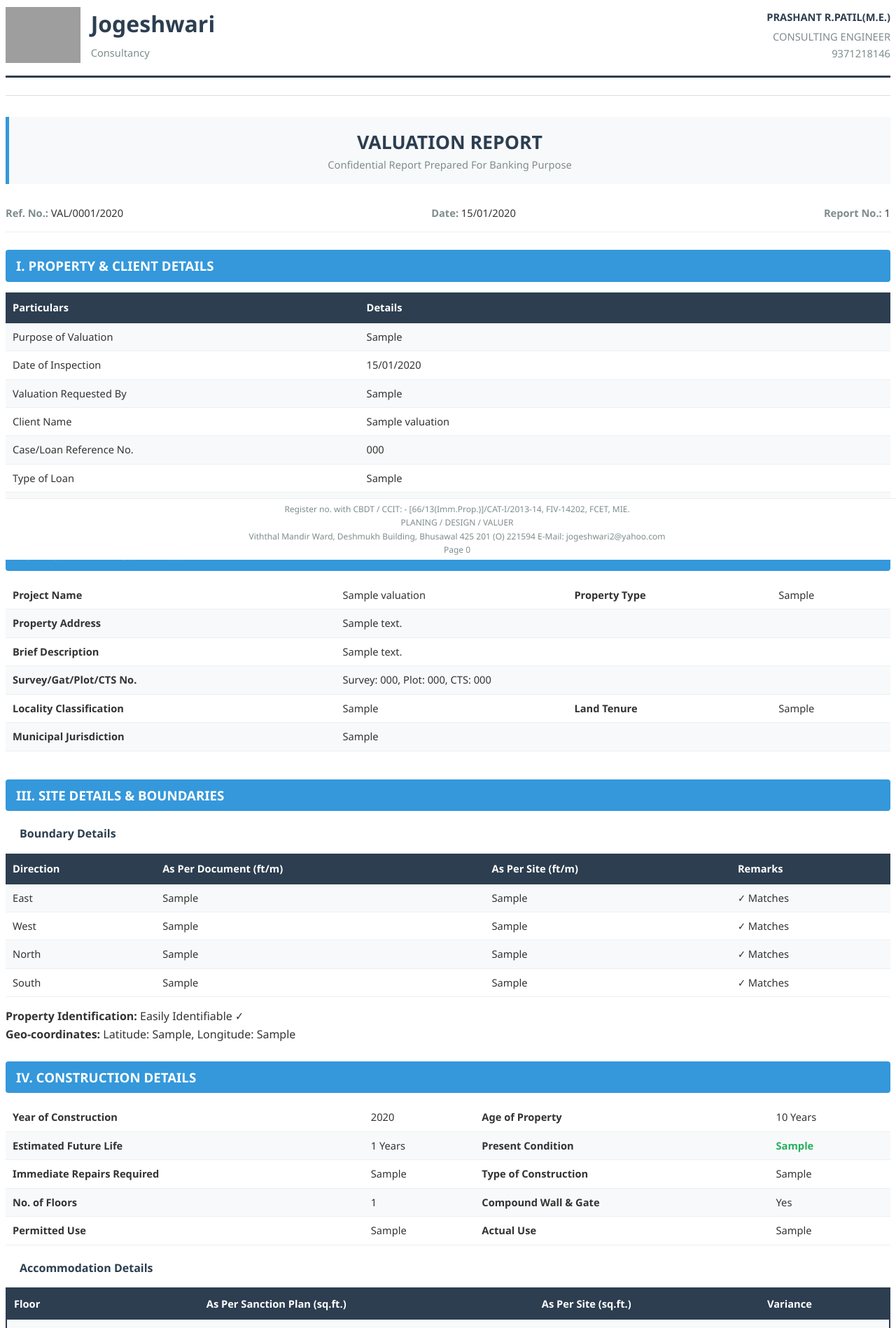
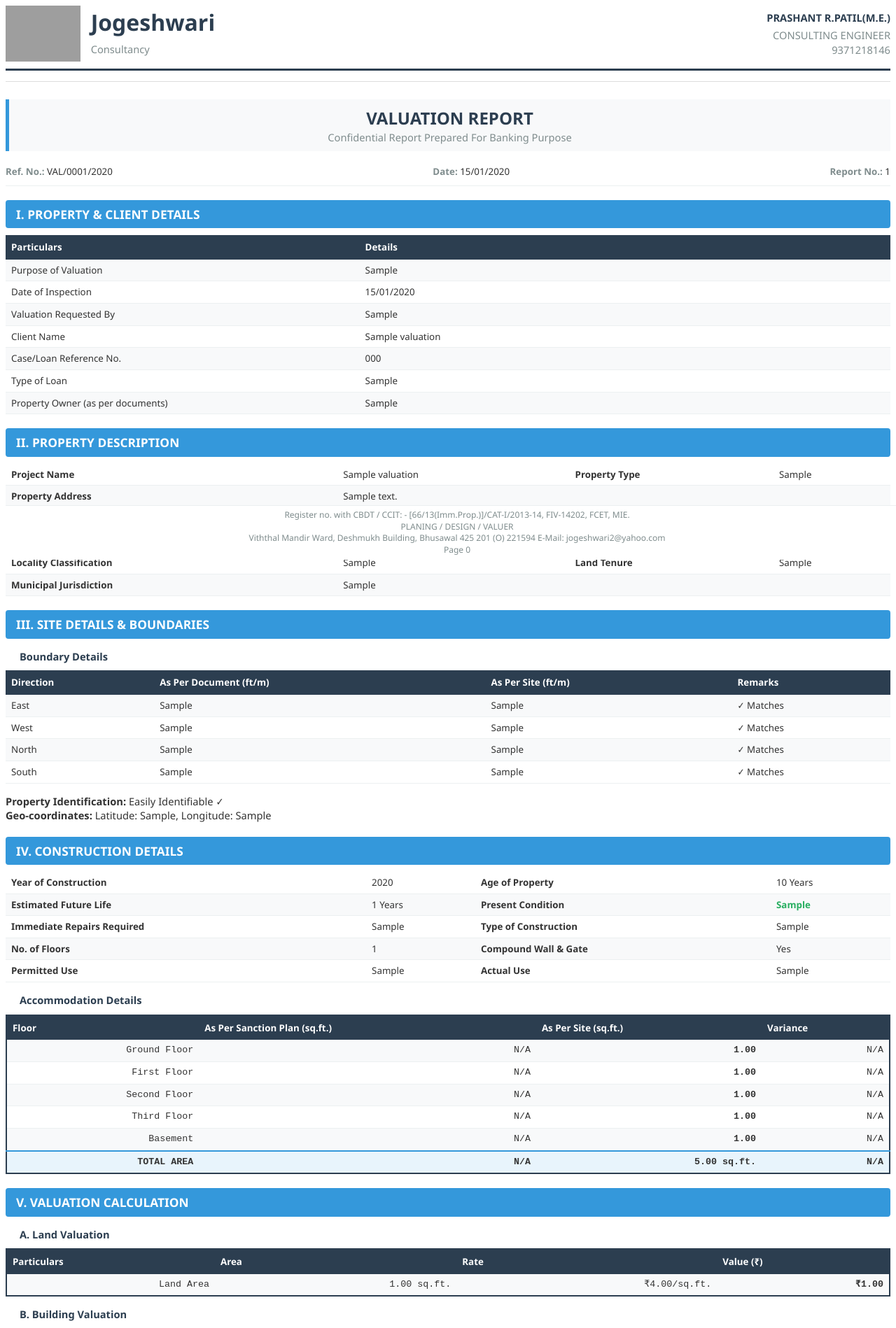
Before and after one commit to vipulsaw/land-valuation, a Flask app: page /view-report/1 in a window 1280 px wide. Shown: the top 1898 px of the page at 70% size. Run offline with Flask 3, Linux system fonts and the light colour scheme; a user stored in the database is signed in; tables that the repository leaves empty hold one stand-in row (values such as "Sample post"); grey boxes are pictures that could not be loaded.

Commit message:
fix for pdf look gap free

```diff
--- a/templates/professional_report.html
+++ b/templates/professional_report.html
@@ -5,37 +5,37 @@
     <title>Professional Valuation Report</title>
     <style>
         /* ALL YOUR ORIGINAL CSS STYLES HERE - KEEP THEM AS IS */
-        @page { size: A4; margin: 2cm; }
-        body { font-family: 'Segoe UI', Tahoma, Geneva, Verdana, sans-serif; line-height: 1.6; color: #333; font-size: 12pt; }
-        .letterhead { border-bottom: 3px solid #2c3e50; padding-bottom: 15px; margin-bottom: 25px; position: relative; }
-        .company-name { font-size: 24pt; font-weight: bold; color: #2c3e50; margin: 0; }
-        .professional-title { font-size: 11pt; color: #7f8c8d; margin: 5px 0; }
-        .contact-info { text-align: right; position: absolute; top: 0; right: 0; font-size: 10pt; }
-        .report-title { text-align: center; margin: 30px 0; padding: 15px; background-color: #f8f9fa; border-left: 5px solid #3498db; }
-        .report-title h1 { font-size: 20pt; color: #2c3e50; margin: 0; text-transform: uppercase; }
-        .reference-section { display: flex; justify-content: space-between; margin-bottom: 25px; padding-bottom: 15px; border-bottom: 1px solid #ecf0f1; }
-        .reference-item { font-size: 11pt; }
+        @page { size: A4; margin: 1.5cm; }
+        body { font-family: 'Segoe UI', Tahoma, Geneva, Verdana, sans-serif; line-height: 1.4; color: #333; font-size: 11pt; }
+        .letterhead { border-bottom: 3px solid #2c3e50; padding-bottom: 10px; margin-bottom: 15px; position: relative; }
+        .company-name { font-size: 22pt; font-weight: bold; color: #2c3e50; margin: 0; }
+        .professional-title { font-size: 10pt; color: #7f8c8d; margin: 3px 0; }
+        .contact-info { text-align: right; position: absolute; top: 0; right: 0; font-size: 9pt; }
+        .report-title { text-align: center; margin: 20px 0; padding: 10px; background-color: #f8f9fa; border-left: 5px solid #3498db; }
+        .report-title h1 { font-size: 18pt; color: #2c3e50; margin: 0; text-transform: uppercase; }
+        .reference-section { display: flex; justify-content: space-between; margin-bottom: 15px; padding-bottom: 10px; border-bottom: 1px solid #ecf0f1; }
+        .reference-item { font-size: 10pt; }
         .reference-label { font-weight: bold; color: #7f8c8d; }
-        table { width: 100%; border-collapse: collapse; margin: 15px 0; font-size: 11pt; }
-        th { background-color: #2c3e50; color: white; padding: 10px; text-align: left; font-weight: 600; }
-        td { padding: 8px 10px; border-bottom: 1px solid #ecf0f1; vertical-align: top; }
+        table { width: 100%; border-collapse: collapse; margin: 10px 0; font-size: 10pt; }
+        th { background-color: #2c3e50; color: white; padding: 8px; text-align: left; font-weight: 600; }
+        td { padding: 6px 8px; border-bottom: 1px solid #ecf0f1; vertical-align: top; }
         tr:nth-child(even) { background-color: #f8f9fa; }
-        .section-title { background-color: #3498db; color: white; padding: 8px 15px; margin: 25px 0 10px 0; font-size: 14pt; font-weight: bold; border-radius: 4px; }
-        .sub-section { margin-left: 20px; color: #2c3e50; font-weight: bold; margin-top: 20px; margin-bottom: 10px; }
+        .section-title { background-color: #3498db; color: white; padding: 8px 15px; margin: 20px 0 8px 0; font-size: 13pt; font-weight: bold; border-radius: 4px; }
+        .sub-section { margin-left: 20px; color: #2c3e50; font-weight: bold; margin-top: 15px; margin-bottom: 8px; }
         .valuation-table th { background-color: #27ae60; }
         .financial-table { border: 2px solid #2c3e50; }
         .financial-table th { background-color: #2c3e50; }
         .financial-table td { text-align: right; font-family: 'Courier New', monospace; }
         .financial-table .total-row { font-weight: bold; background-color: #e8f4fc; border-top: 2px solid #3498db; }
-        .remarks-box { background-color: #fffde7; border-left: 4px solid #f1c40f; padding: 15px; margin: 20px 0; font-style: italic; }
-        .declaration-section { margin-top: 40px; padding: 20px; background-color: #f8f9fa; border: 1px solid #bdc3c7; }
+        .remarks-box { background-color: #fffde7; border-left: 4px solid #f1c40f; padding: 15px; margin: 15px 0; font-style: italic; }
+        .declaration-section { margin-top: 30px; padding: 20px; background-color: #f8f9fa; border: 1px solid #bdc3c7; }
         .declaration-item { margin-bottom: 10px; padding-left: 20px; position: relative; }
         .declaration-item:before { content: "✓"; position: absolute; left: 0; color: #27ae60; font-weight: bold; }
-        .signature-section { margin-top: 50px; padding-top: 20px; border-top: 1px solid #7f8c8d; }
+        .signature-section { margin-top: 30px; padding-top: 20px; border-top: 1px solid #7f8c8d; }
         .signature-box { width: 200px; float: left; margin-right: 50px; }
         .signature-line { border-top: 1px solid #2c3e50; margin-top: 50px; width: 100%; }
         .clear { clear: both; }
-        .page-break { page-break-before: always; margin-top: 40px; }
+        .page-break { page-break-before: always; margin-top: 20px; }
         .currency { font-family: 'Courier New', monospace; font-weight: bold; }
         .status-good { color: #27ae60; font-weight: bold; }
         .status-poor { color: #e74c3c; font-weight: bold; }
```
